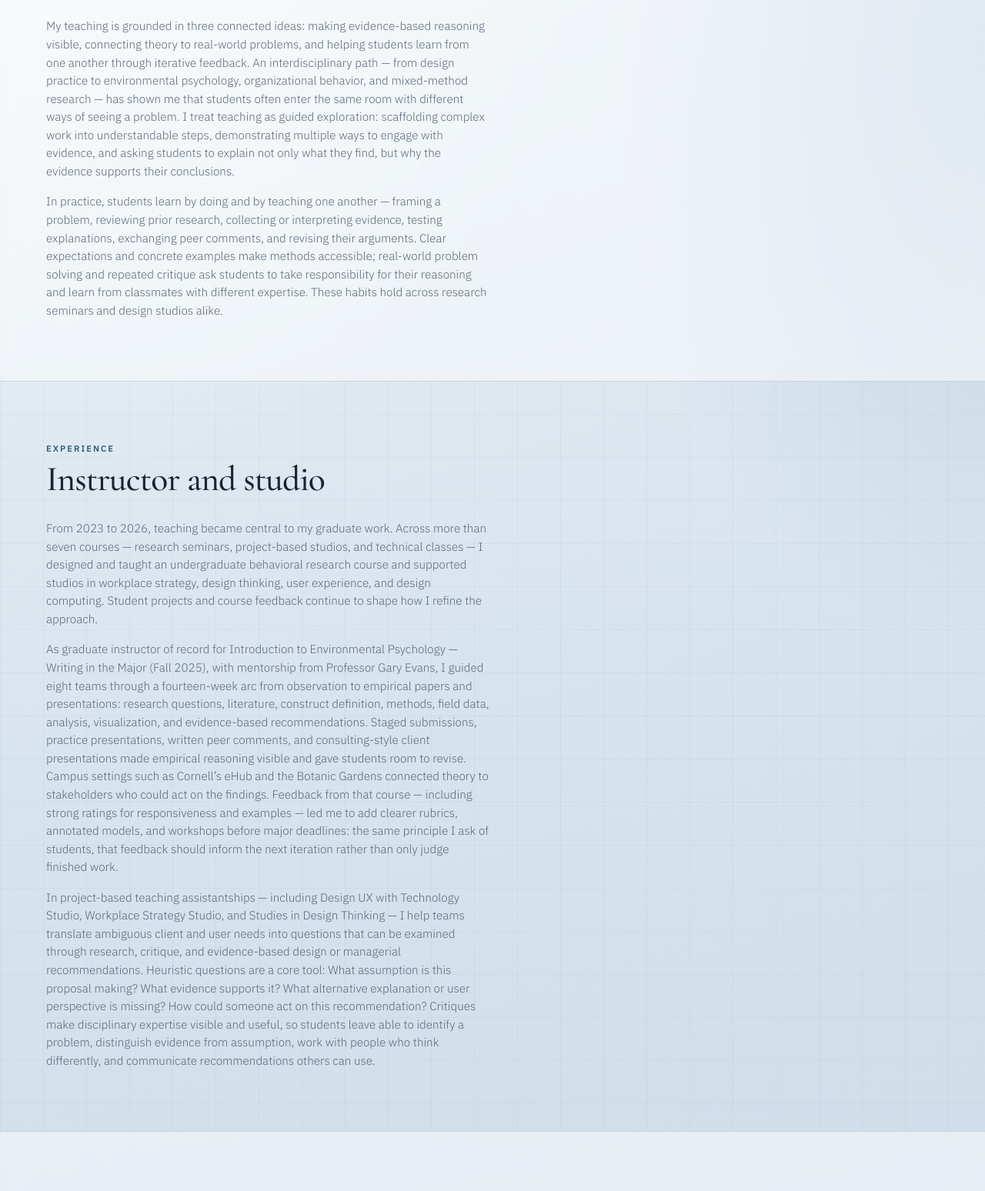
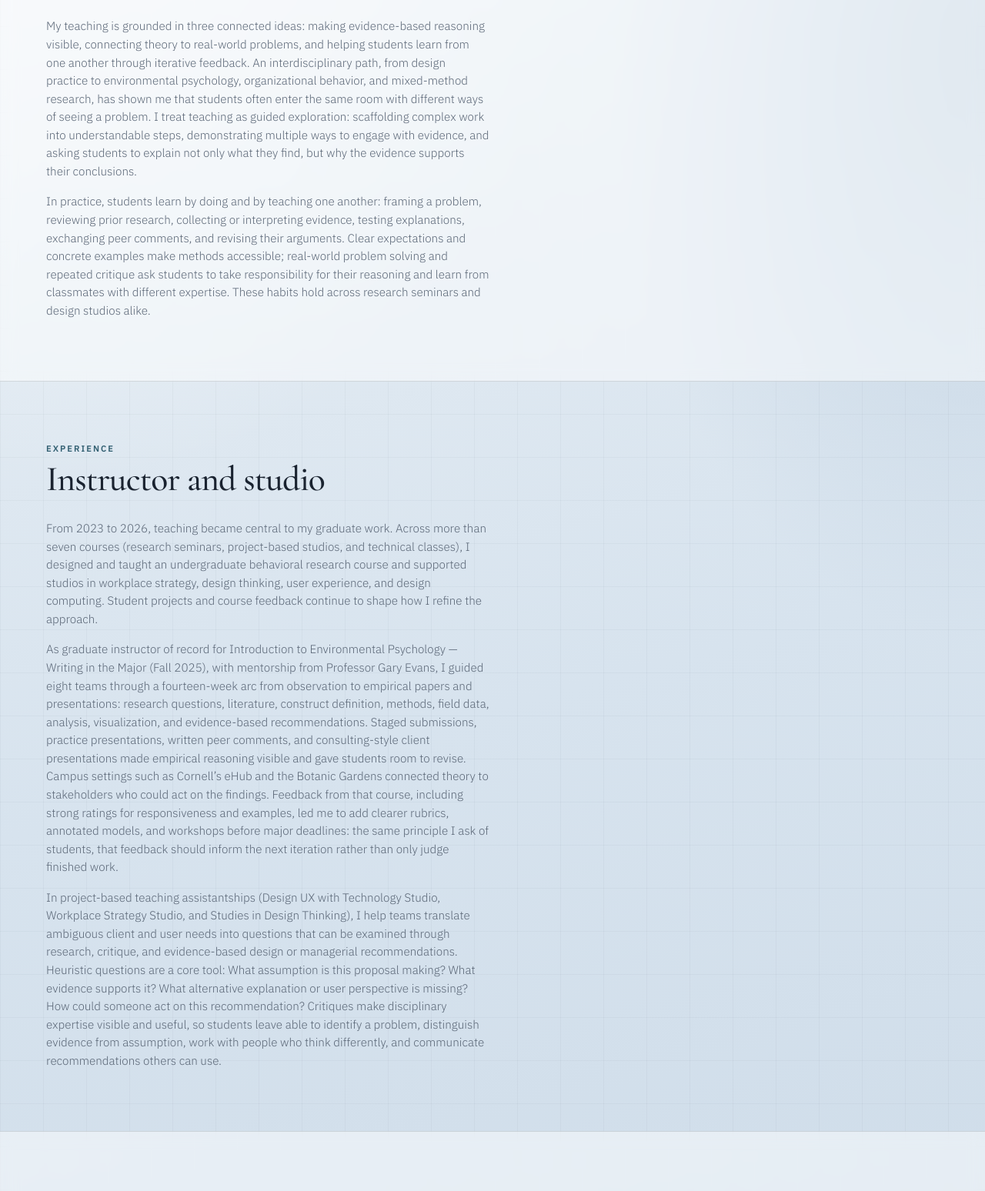
Before and after one commit to weyork/lesimo_teaching-portfolio, a plain HTML site: page philosophy.html in a window 1280 px wide. Shown: the part 414-1962 px from the top of the page at 77% size. Drawn offline with nearby package versions, Linux system fonts and the light colour scheme.

Commit message:
Apply five punctuation-only philosophy edits
Swap em-dash appositives for commas, a colon, or parentheses in the
Approach and Experience sections, leaving course-title dashes intact.

Co-authored-by: yw529 <yw529@cornell.edu>

```diff
--- a/philosophy.html
+++ b/philosophy.html
@@ -39,15 +39,15 @@
       <p>
         My teaching is grounded in three connected ideas: making evidence-based reasoning visible,
         connecting theory to real-world problems, and helping students learn from one another through
-        iterative feedback. An interdisciplinary path — from design practice to environmental psychology,
-        organizational behavior, and mixed-method research — has shown me that students often enter the
+        iterative feedback. An interdisciplinary path, from design practice to environmental psychology,
+        organizational behavior, and mixed-method research, has shown me that students often enter the
         same room with different ways of seeing a problem. I treat teaching as guided exploration:
         scaffolding complex work into understandable steps, demonstrating multiple ways to engage with
         evidence, and asking students to explain not only what they find, but why the evidence supports
         their conclusions.
       </p>
       <p>
-        In practice, students learn by doing and by teaching one another — framing a problem, reviewing
+        In practice, students learn by doing and by teaching one another: framing a problem, reviewing
         prior research, collecting or interpreting evidence, testing explanations, exchanging peer
         comments, and revising their arguments. Clear expectations and concrete examples make methods
         accessible; real-world problem solving and repeated critique ask students to take responsibility
@@ -66,8 +66,8 @@
     </div>
     <div class="prose">
       <p>
-        From 2023 to 2026, teaching became central to my graduate work. Across more than seven courses —
-        research seminars, project-based studios, and technical classes — I designed and taught an
+        From 2023 to 2026, teaching became central to my graduate work. Across more than seven courses
+        (research seminars, project-based studios, and technical classes), I designed and taught an
         undergraduate behavioral research course and supported studios in workplace strategy, design
         thinking, user experience, and design computing. Student projects and course feedback continue to
         shape how I refine the approach.
@@ -80,14 +80,14 @@
         evidence-based recommendations. Staged submissions, practice presentations, written peer comments,
         and consulting-style client presentations made empirical reasoning visible and gave students room
         to revise. Campus settings such as Cornell’s eHub and the Botanic Gardens connected theory to
-        stakeholders who could act on the findings. Feedback from that course — including strong ratings
-        for responsiveness and examples — led me to add clearer rubrics, annotated models, and workshops
+        stakeholders who could act on the findings. Feedback from that course, including strong ratings
+        for responsiveness and examples, led me to add clearer rubrics, annotated models, and workshops
         before major deadlines: the same principle I ask of students, that feedback should inform the next
         iteration rather than only judge finished work.
       </p>
       <p>
-        In project-based teaching assistantships — including Design UX with Technology Studio, Workplace
-        Strategy Studio, and Studies in Design Thinking — I help teams translate ambiguous client and user
+        In project-based teaching assistantships (Design UX with Technology Studio, Workplace
+        Strategy Studio, and Studies in Design Thinking), I help teams translate ambiguous client and user
         needs into questions that can be examined through research, critique, and evidence-based design or
         managerial recommendations. Heuristic questions are a core tool: What assumption is this proposal
         making? What evidence supports it? What alternative explanation or user perspective is missing?
```
